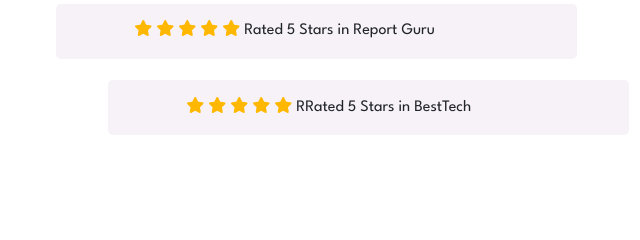
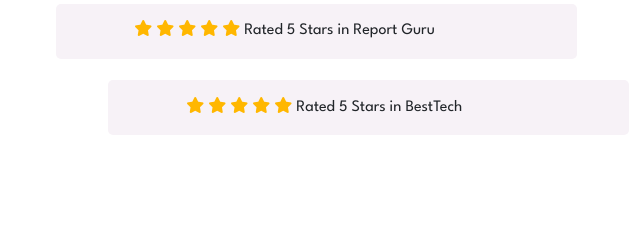
Before and after one commit to BenLiu104/FrontendMentor-Social_proof_section, a plain HTML site: page index.html in a window 1280 px wide. Shown: the part 157-397 px from the top of the page, 640-1280 px from the left. Drawn offline with nearby package versions, Linux system fonts and the light colour scheme.

Commit message:
typo fix

```diff
--- a/index.html
+++ b/index.html
@@ -73,7 +73,7 @@
           <i class="fa fa-star" aria-hidden="true"></i>
           <i class="fa fa-star" aria-hidden="true"></i>
         </span>
-        RRated 5 Stars in BestTech
+        Rated 5 Stars in BestTech
       </div>
 
     </div>
```
